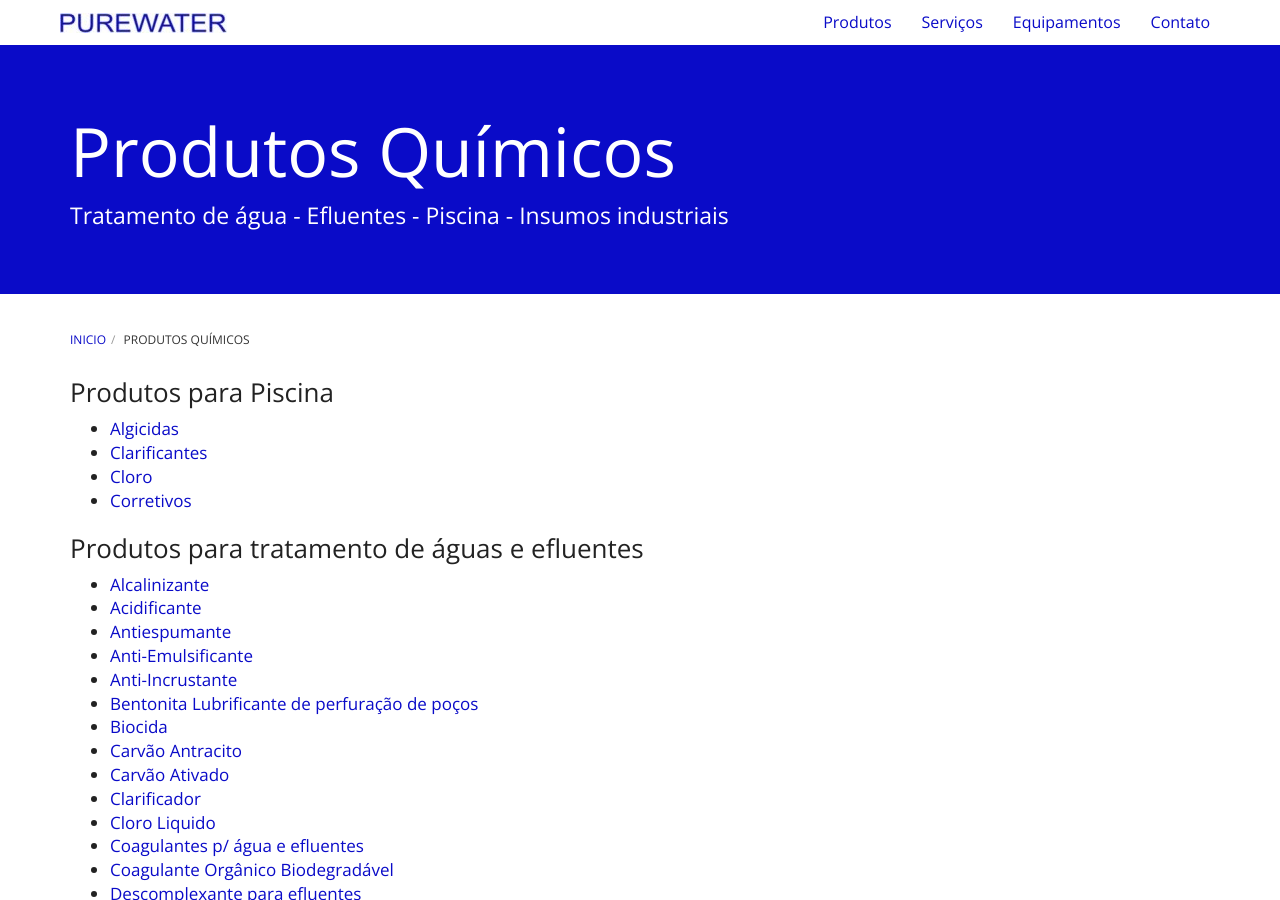
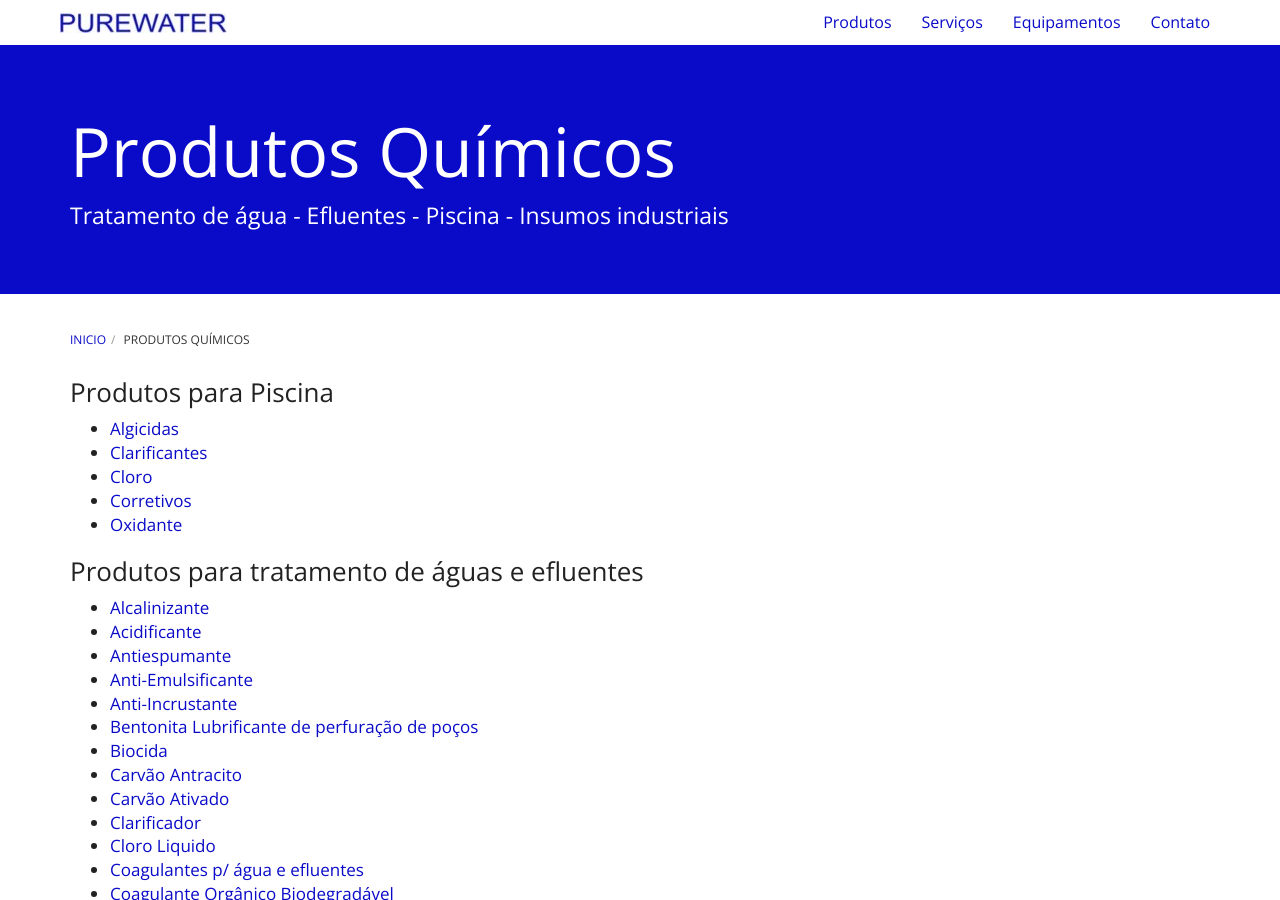
Before and after one commit to purewaterefluentes/purewaterefluentes.github.io, a Jekyll site: the page built from produtos/index.md, in a window 1280 px wide and 900 px high. Built offline with Jekyll 4.4.1, drawn with Linux system fonts in a browser that asks for light colours; nearby versions of some CDN libraries; library files that are not in the unit come from our copies.

Commit message:
Update index.md

```diff
--- a/produtos/index.md
+++ b/produtos/index.md
@@ -11,7 +11,7 @@ robots: follow
 - [Clarificantes](clarificante-para-piscina.html)
 - [Cloro](cloro-para-piscina.html)
 - [Corretivos](corretivo-para-piscina.html)
-
+- [Oxidante](oxidante-para-piscina.html)
 
 ### Produtos para tratamento de águas e efluentes
 
```
